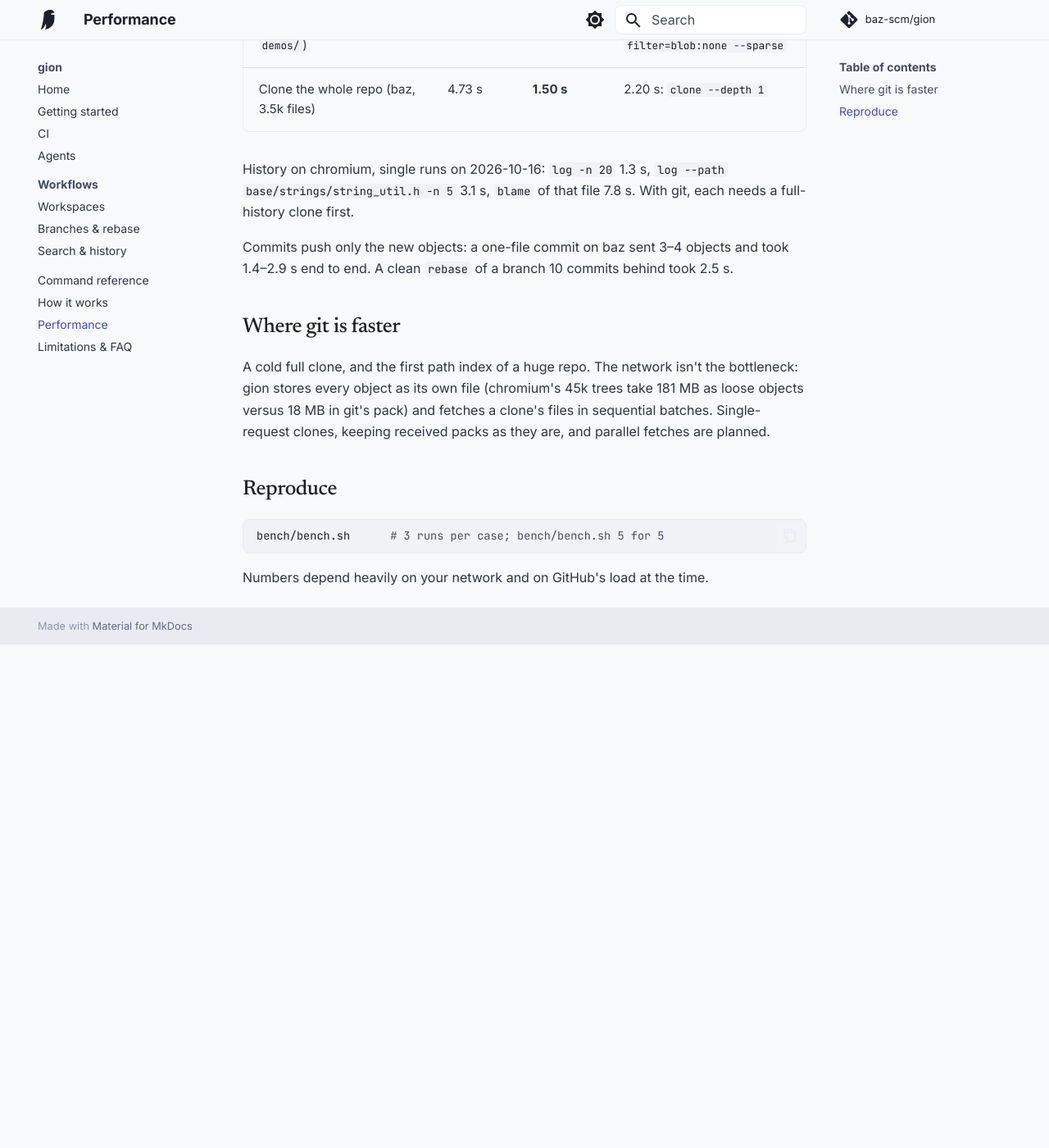
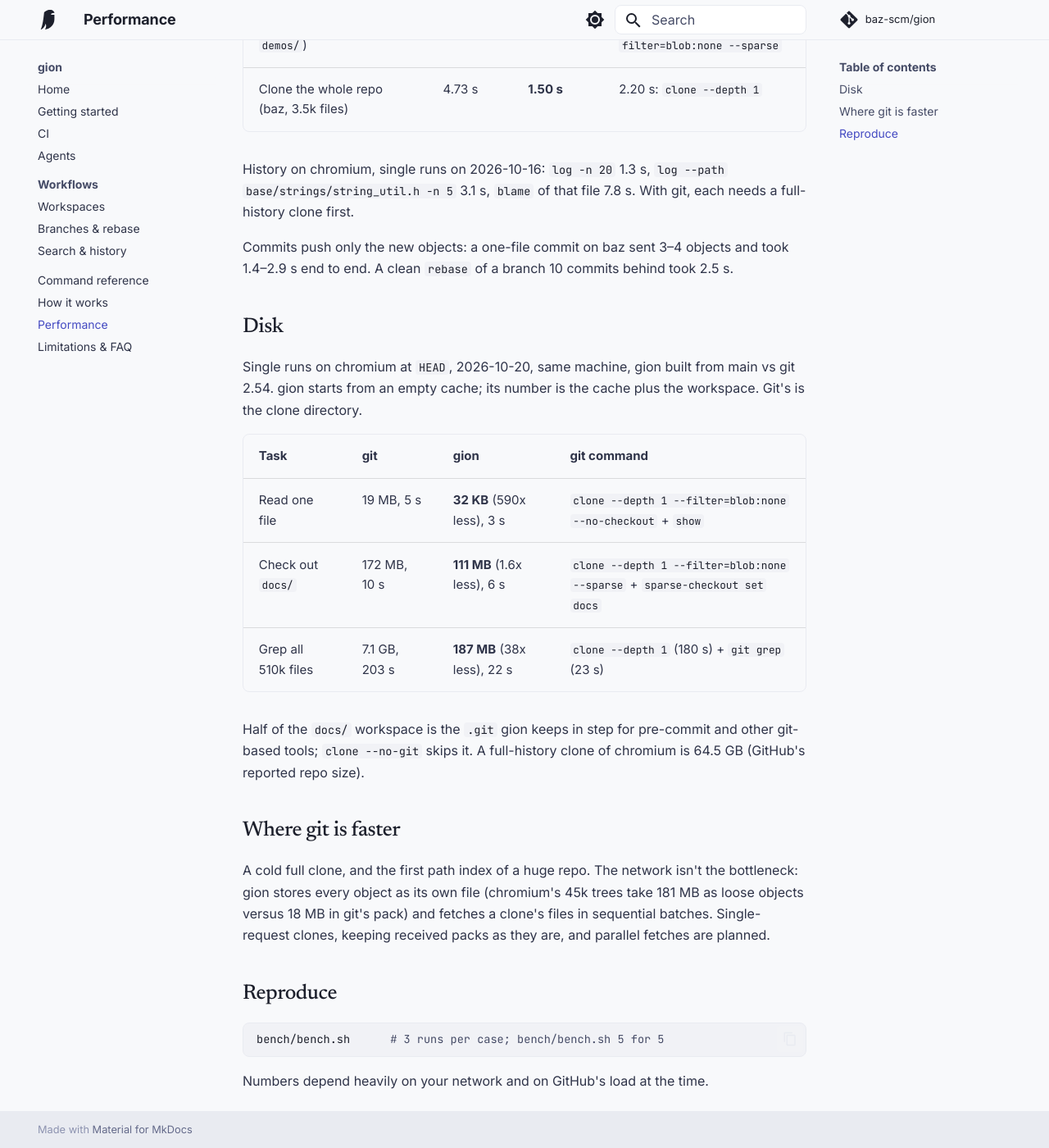
Before and after one commit to baz-scm/gion, an MkDocs documentation site: the page built from docs/performance.md, in a window 1280 px wide and 1400 px high, scrolled down 825 px. Shown: the whole window at 82% size. Built offline with MkDocs 1.6.1 and Material for MkDocs 9.7.7, drawn with Linux system fonts in a browser that asks for light colours; comment, search, counter and statistics services are not loaded; before the commit the page ends 1611 px from its top, so only the background shows below that; some of the changed text lies outside the part shown.

Commit message:
docs: benchmark table with disk use and multipliers
Home page and README keep the three rows that stand out (read one file,
check out a folder, grep all files), each with time and disk multipliers.
performance.md gains a Disk section with the measurements behind them.

Co-Authored-By: Claude Opus 5.5 <noreply@anthropic.com>

```diff
--- a/docs/performance.md
+++ b/docs/performance.md
@@ -7,7 +7,7 @@ Median of 3 runs, measured 2026-10-15 on an Apple M2 Pro (16 GB, macOS 26.6) ove
 | Resolve `HEAD` (chromium) | 0.69 s | (not cached) | 0.93 s: `ls-remote` |
 | Read one file 3 dirs deep (chromium, 66 GB repo) | 2.68 s | **0.74 s** | 4.42 s: `clone --depth 1 --filter=blob:none` + `show` |
 | Find a path among all 510k files (chromium) | 19.60 s | **1.10 s** | 4.27 s: `clone --depth 1 --filter=blob:none` + `ls-tree` |
-| Grep all 510k files (chromium, via code search) | – | **3.49 s** | needs a full checkout first |
+| Grep all 510k files (chromium, via code search) | 19.63 s | **3.49 s** | 203 s: `clone --depth 1` + `git grep` (single run, 2026-10-20) |
 | Grep all 3.5k files (baz, local scan) | 4.68 s | **0.81 s** | 2.36 s: `clone --depth 1` + `git grep` |
 | Clone one directory (baz `demos/`) | **1.27 s** | **0.71 s** | 2.69 s: `clone --depth 1 --filter=blob:none --sparse` |
 | Clone the whole repo (baz, 3.5k files) | 4.73 s | **1.50 s** | 2.20 s: `clone --depth 1` |
@@ -15,6 +15,18 @@ Median of 3 runs, measured 2026-10-15 on an Apple M2 Pro (16 GB, macOS 26.6) ove
 History on chromium, single runs on 2026-10-16: `log -n 20` 1.3 s, `log --path base/strings/string_util.h -n 5` 3.1 s, `blame` of that file 7.8 s. With git, each needs a full-history clone first.
 
 Commits push only the new objects: a one-file commit on baz sent 3–4 objects and took 1.4–2.9 s end to end. A clean `rebase` of a branch 10 commits behind took 2.5 s.
+
+## Disk
+
+Single runs on chromium at `HEAD`, 2026-10-20, same machine, gion built from main vs git 2.54. gion starts from an empty cache; its number is the cache plus the workspace. Git's is the clone directory.
+
+| Task | git | gion | git command |
+| --- | --- | --- | --- |
+| Read one file | 19 MB, 5 s | **32 KB** (590x less), 3 s | `clone --depth 1 --filter=blob:none --no-checkout` + `show` |
+| Check out `docs/` | 172 MB, 10 s | **111 MB** (1.6x less), 6 s | `clone --depth 1 --filter=blob:none --sparse` + `sparse-checkout set docs` |
+| Grep all 510k files | 7.1 GB, 203 s | **187 MB** (38x less), 22 s | `clone --depth 1` (180 s) + `git grep` (23 s) |
+
+Half of the `docs/` workspace is the `.git` gion keeps in step for pre-commit and other git-based tools; `clone --no-git` skips it. A full-history clone of chromium is 64.5 GB (GitHub's reported repo size).
 
 ## Where git is faster
 
```
Also changed, not shown: README.md (+4 -5 lines), docs/index.md (+4 -5 lines).
